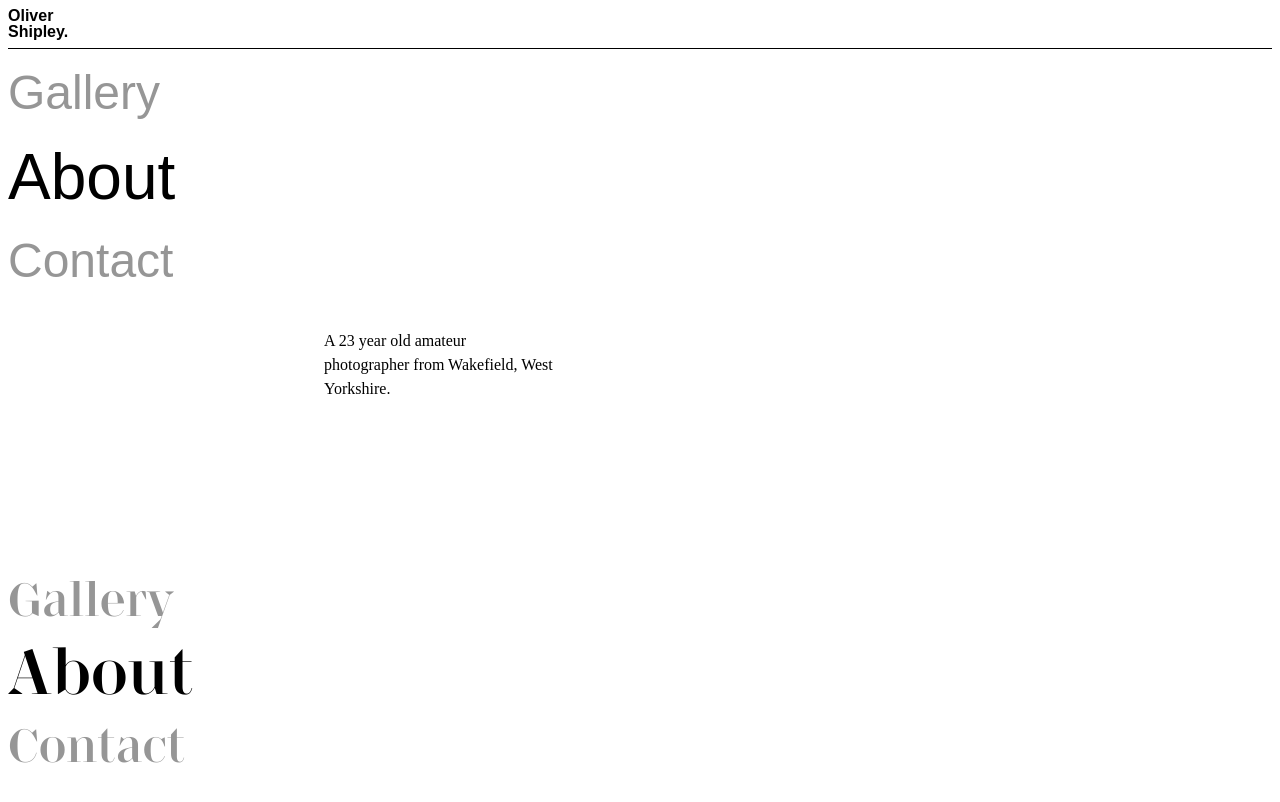
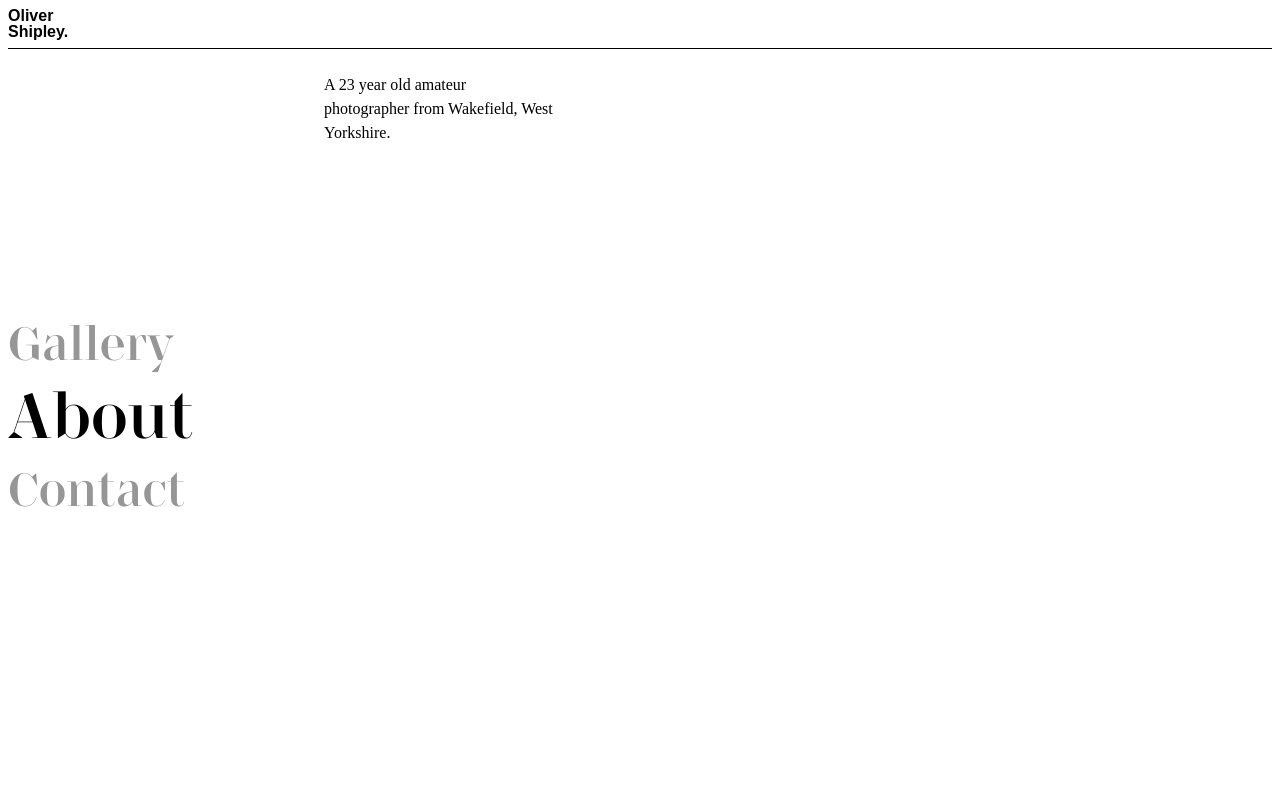
Before and after one commit to Dragonogs/photography, a React (Vite) app: page /photography/about in a window 1280 px wide. Shown: the top 802 px of the page. Built offline with nearby package versions, Linux system fonts and the light colour scheme.

Commit message:
fixed dropdown

```diff
--- a/src/pages/About.jsx
+++ b/src/pages/About.jsx
@@ -2,7 +2,7 @@ import React from "react";
 import { useState } from "react";
 
 export default function About() {
-  const [toggleMenu, setToggleMenu] = useState(false);
+  const [toggleMenu, setToggleMenu] = useState(true);
 
   return (
     <>
--- a/src/pages/Contact.jsx
+++ b/src/pages/Contact.jsx
@@ -2,7 +2,7 @@ import React from "react";
 import { useState } from "react";
 
 export default function Contact() {
-  const [toggleMenu, setToggleMenu] = useState(false);
+  const [toggleMenu, setToggleMenu] = useState(true);
 
   return (
     <>
```
